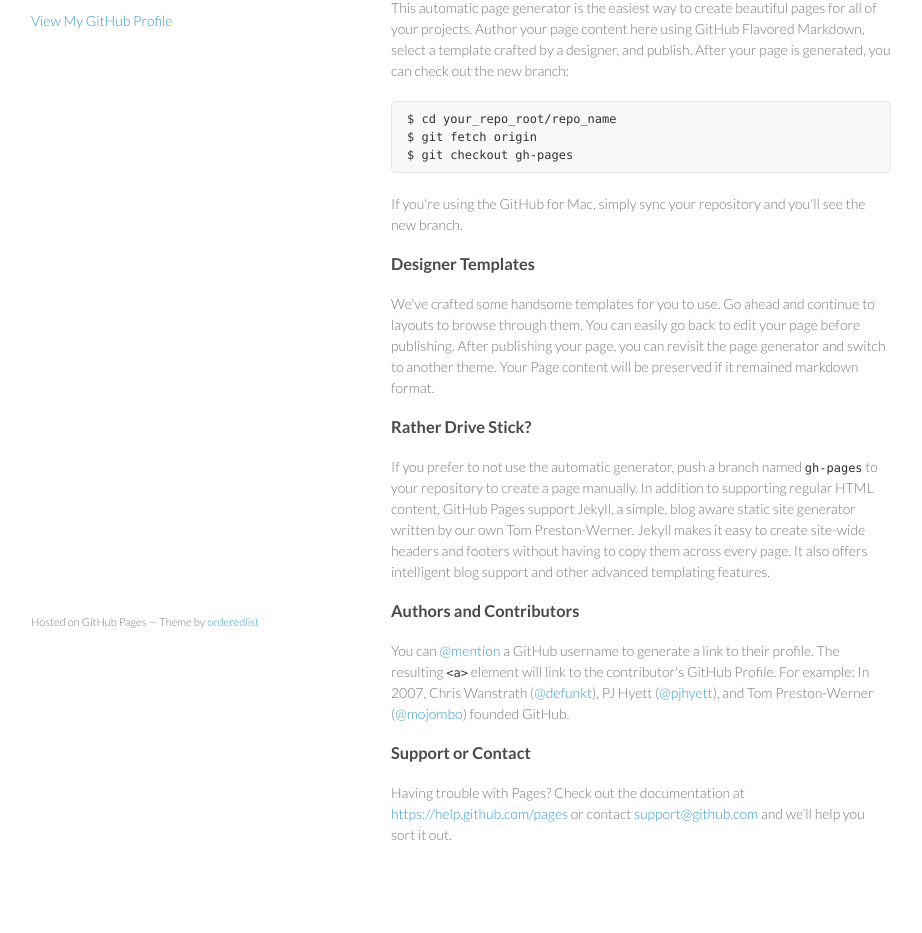
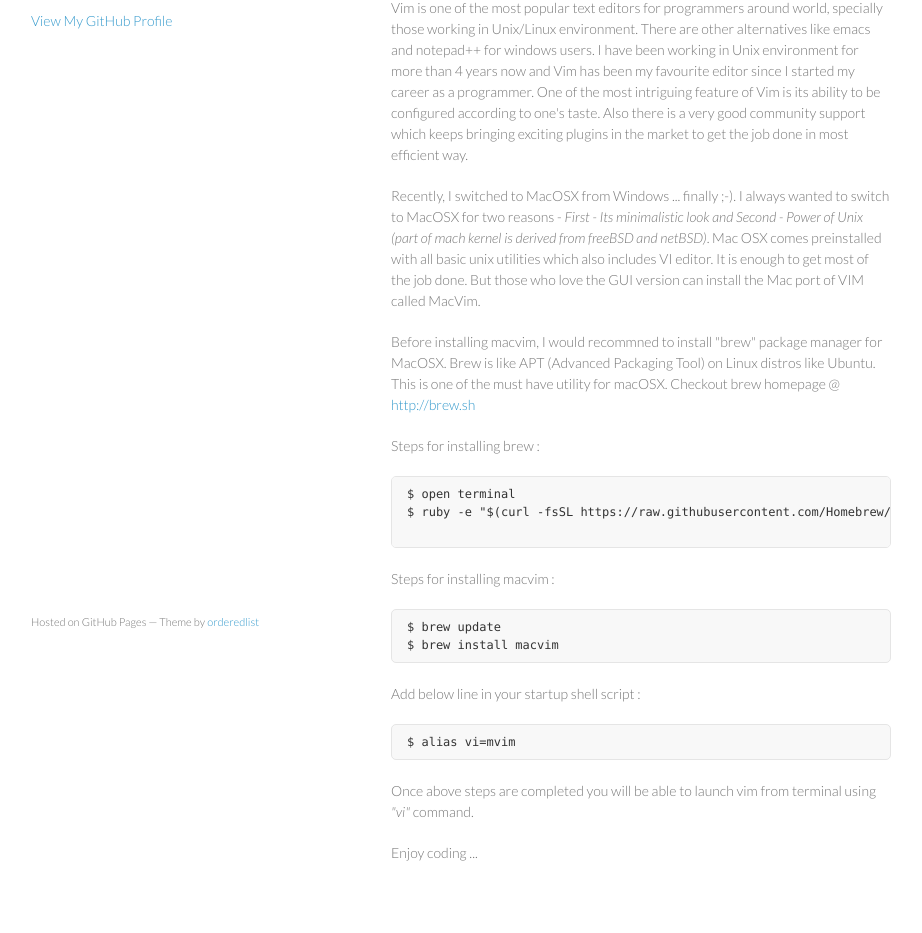
Before and after one commit to hemantlive/hemantlive.github.io, a plain HTML site: page index.html in a window 1280 px wide. Shown: the part 99-1032 px from the top of the page, without its empty margins (179-1101 px from the left). Drawn offline with Linux system fonts and the light colour scheme.

Commit message:
Replace master branch with page content via GitHub

```diff
--- a/index.html
+++ b/index.html
@@ -24,36 +24,36 @@
       </header>
       <section>
         <h3>
-<a id="welcome-to-github-pages" class="anchor" href="#welcome-to-github-pages" aria-hidden="true"><span class="octicon octicon-link"></span></a>Welcome to GitHub Pages.</h3>
+<a id="setting-up-vim-on-mac-osx-yosemite-" class="anchor" href="#setting-up-vim-on-mac-osx-yosemite-" aria-hidden="true"><span class="octicon octicon-link"></span></a>*<em>Setting up Vim on Mac OSX Yosemite *</em>
+</h3>
 
-<p>This automatic page generator is the easiest way to create beautiful pages for all of your projects. Author your page content here using GitHub Flavored Markdown, select a template crafted by a designer, and publish. After your page is generated, you can check out the new branch:</p>
+<p>Vim is one of the most popular text editors for programmers around world, specially those working in Unix/Linux environment. There are other alternatives like emacs and notepad++ for windows users. I have been working in Unix environment for more than 4 years now and Vim has been my favourite editor since I started my career as a programmer. One of the most intriguing feature of Vim is its ability to be configured according to one's taste. Also there is a very good community support which keeps bringing exciting plugins in the market to get the job done in most efficient way.</p>
 
-<pre><code>$ cd your_repo_root/repo_name
-$ git fetch origin
-$ git checkout gh-pages
+<p>Recently, I switched to MacOSX from Windows ... finally ;-). I always wanted to switch to MacOSX for two reasons - <em>First - Its minimalistic look and Second - Power of Unix (part of mach kernel is derived from freeBSD and netBSD)</em>. Mac OSX comes preinstalled with all basic unix utilities which also includes VI editor. It is enough to get most of the job done. But those who love the GUI version can install the Mac port of VIM called MacVim.</p>
+
+<p>Before installing macvim, I would recommned to install "brew" package manager for MacOSX. Brew is like APT (Advanced Packaging Tool) on Linux distros like Ubuntu. This is one of the must have utility for macOSX. Checkout brew homepage @ <a href="http://brew.sh">http://brew.sh</a></p>
+
+<p>Steps for installing brew :</p>
+
+<pre><code>$ open terminal
+$ ruby -e "$(curl -fsSL https://raw.githubusercontent.com/Homebrew/install/master/install)"
+
 </code></pre>
 
-<p>If you're using the GitHub for Mac, simply sync your repository and you'll see the new branch.</p>
+<p>Steps for installing macvim :</p>
 
-<h3>
-<a id="designer-templates" class="anchor" href="#designer-templates" aria-hidden="true"><span class="octicon octicon-link"></span></a>Designer Templates</h3>
+<pre><code>$ brew update
+$ brew install macvim
+</code></pre>
 
-<p>We've crafted some handsome templates for you to use. Go ahead and continue to layouts to browse through them. You can easily go back to edit your page before publishing. After publishing your page, you can revisit the page generator and switch to another theme. Your Page content will be preserved if it remained markdown format.</p>
+<p>Add below line in your startup shell script :</p>
 
-<h3>
-<a id="rather-drive-stick" class="anchor" href="#rather-drive-stick" aria-hidden="true"><span class="octicon octicon-link"></span></a>Rather Drive Stick?</h3>
+<pre><code>$ alias vi=mvim
+</code></pre>
 
-<p>If you prefer to not use the automatic generator, push a branch named <code>gh-pages</code> to your repository to create a page manually. In addition to supporting regular HTML content, GitHub Pages support Jekyll, a simple, blog aware static site generator written by our own Tom Preston-Werner. Jekyll makes it easy to create site-wide headers and footers without having to copy them across every page. It also offers intelligent blog support and other advanced templating features.</p>
+<p>Once above steps are completed you will be able to launch vim from terminal using <em>"vi"</em> command.</p>
 
-<h3>
-<a id="authors-and-contributors" class="anchor" href="#authors-and-contributors" aria-hidden="true"><span class="octicon octicon-link"></span></a>Authors and Contributors</h3>
-
-<p>You can <a href="https://github.com/blog/821" class="user-mention">@mention</a> a GitHub username to generate a link to their profile. The resulting <code>&lt;a&gt;</code> element will link to the contributor's GitHub Profile. For example: In 2007, Chris Wanstrath (<a href="https://github.com/defunkt" class="user-mention">@defunkt</a>), PJ Hyett (<a href="https://github.com/pjhyett" class="user-mention">@pjhyett</a>), and Tom Preston-Werner (<a href="https://github.com/mojombo" class="user-mention">@mojombo</a>) founded GitHub.</p>
-
-<h3>
-<a id="support-or-contact" class="anchor" href="#support-or-contact" aria-hidden="true"><span class="octicon octicon-link"></span></a>Support or Contact</h3>
-
-<p>Having trouble with Pages? Check out the documentation at <a href="https://help.github.com/pages">https://help.github.com/pages</a> or contact <a href="mailto:support@github.com">support@github.com</a> and we’ll help you sort it out.</p>
+<p>Enjoy coding ...</p>
       </section>
       <footer>
         <p><small>Hosted on GitHub Pages &mdash; Theme by <a href="https://github.com/orderedlist">orderedlist</a></small></p>
```
Also changed, not shown: params.json (+1 -1 lines).
